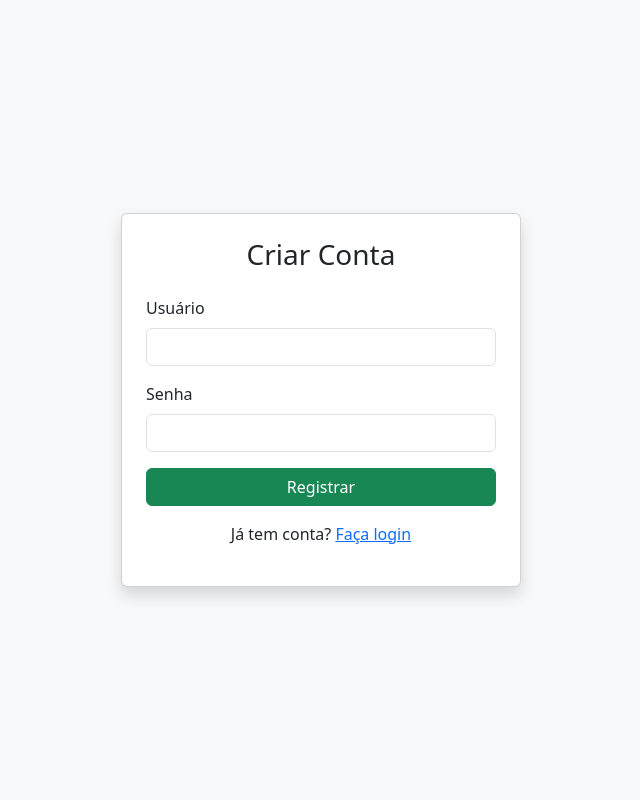
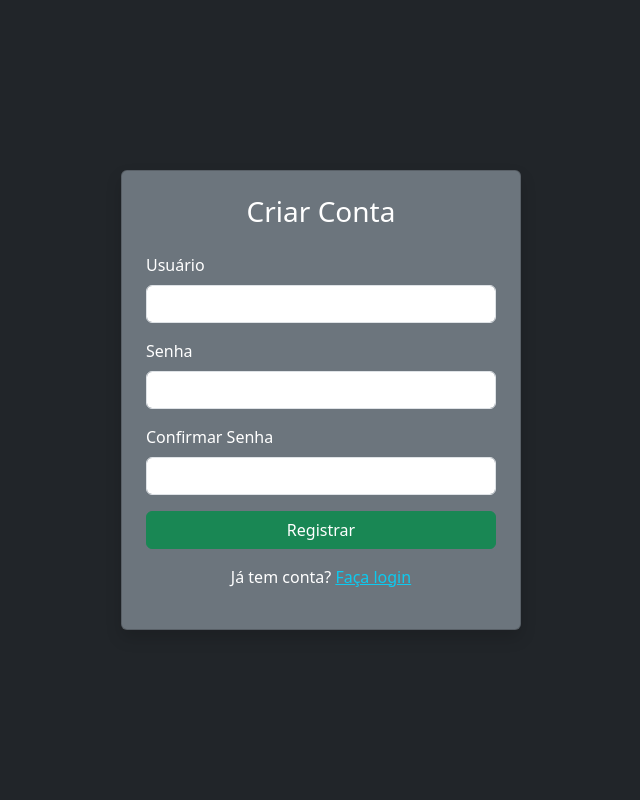
Before and after one commit to guandrade97/sistema-cobranca04, a Flask app: page /register in a window 1280 px wide. Shown: the whole page, without its empty margins (319-959 px from the left). Run offline with Flask 3, Linux system fonts and the light colour scheme.

Commit message:
Update register.html

```diff
--- a/templates/register.html
+++ b/templates/register.html
@@ -5,9 +5,9 @@
     <title>Cadastro</title>
     <link href="https://cdn.jsdelivr.net/npm/bootstrap@5.3.3/dist/css/bootstrap.min.css" rel="stylesheet">
 </head>
-<body class="bg-light d-flex align-items-center justify-content-center" style="height: 100vh;">
+<body class="bg-dark d-flex align-items-center justify-content-center" style="height: 100vh; color: white;">
 
-    <div class="card shadow p-4" style="width: 100%; max-width: 400px;">
+    <div class="card shadow p-4 bg-secondary text-white" style="width: 100%; max-width: 400px;">
         <h3 class="text-center mb-4">Criar Conta</h3>
 
         {% with messages = get_flashed_messages() %}
@@ -27,11 +27,15 @@
                 <label class="form-label">Senha</label>
                 <input type="password" class="form-control" name="password" required>
             </div>
+            <div class="mb-3">
+                <label class="form-label">Confirmar Senha</label>
+                <input type="password" class="form-control" name="confirm_password" required>
+            </div>
             <button type="submit" class="btn btn-success w-100">Registrar</button>
         </form>
 
         <div class="text-center mt-3">
-            <p>Já tem conta? <a href="{{ url_for('login') }}">Faça login</a></p>
+            <p class="text-white">Já tem conta? <a href="{{ url_for('login') }}" class="text-info">Faça login</a></p>
         </div>
     </div>
 
```
